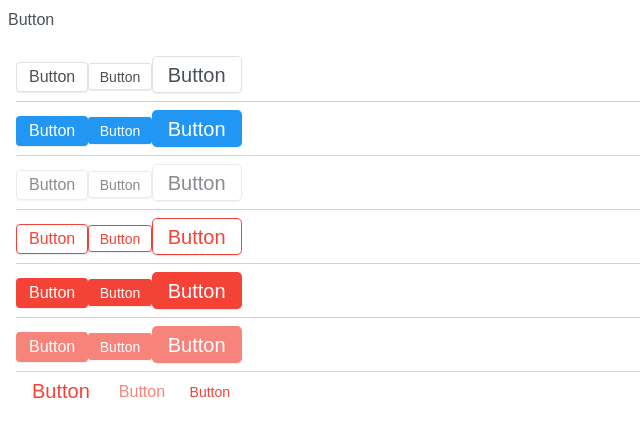
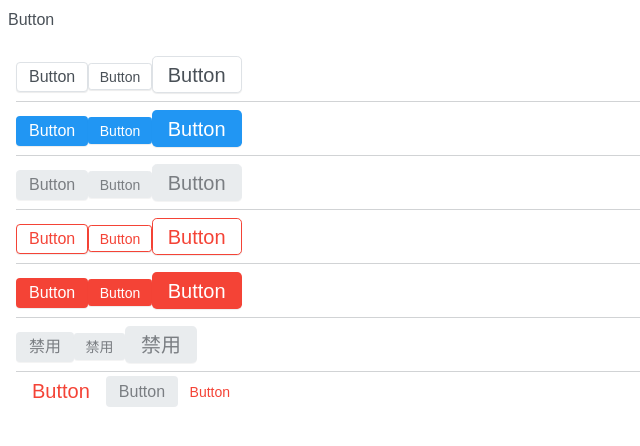
Before and after one commit to less-step/common-ui, a React (Create React App) app: page / in a window 1280 px wide. Shown: the top 446 px of the page, without its empty margins (0-640 px from the left). Built offline with nearby package versions, Linux system fonts and the light colour scheme.

Commit message:
Button组件添加测试用例

```diff
--- a/src/App.tsx
+++ b/src/App.tsx
@@ -49,13 +49,13 @@ function App() {
 					</Button>
 					<hr />
 					<Button danger btnType="primary" disabled>
-						Button
+						禁用
 					</Button>
 					<Button size="sm" danger btnType="primary" disabled>
-						Button
+						禁用
 					</Button>
 					<Button size="lg" danger btnType="primary" disabled>
-						Button
+						禁用
 					</Button>
 					<hr />
 					<Button
--- a/src/components/Button/_index.scss
+++ b/src/components/Button/_index.scss
@@ -76,6 +76,8 @@
 			opacity: $btn-disabled-opacity;
 			user-select: none;
 			pointer-events: none;
+			background-color: $gray-300 !important;
+			color: $gray-800 !important;
 		}
 	}
 }
```
Also changed, not shown: 4 other files (tests, documents, lock files or other folders).
